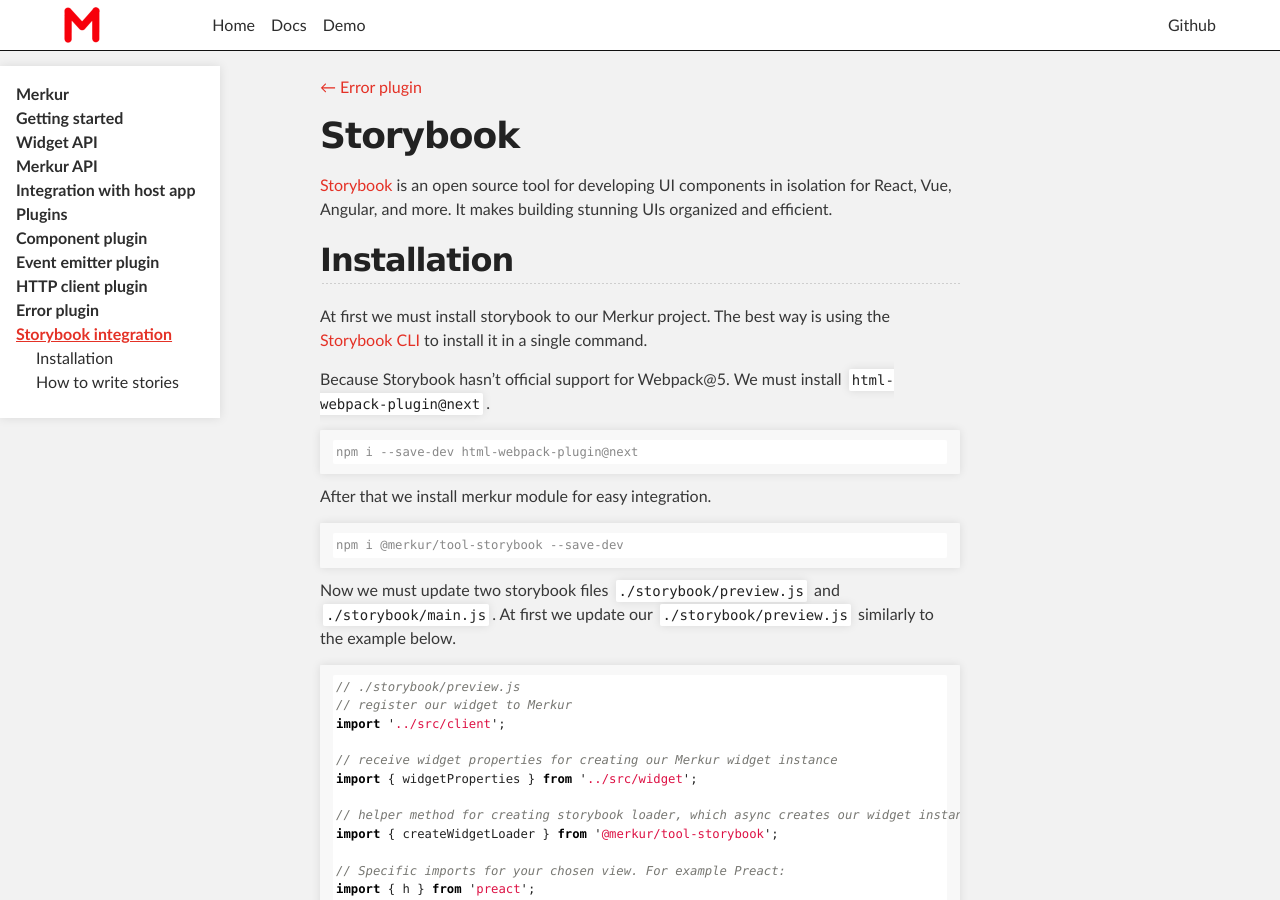
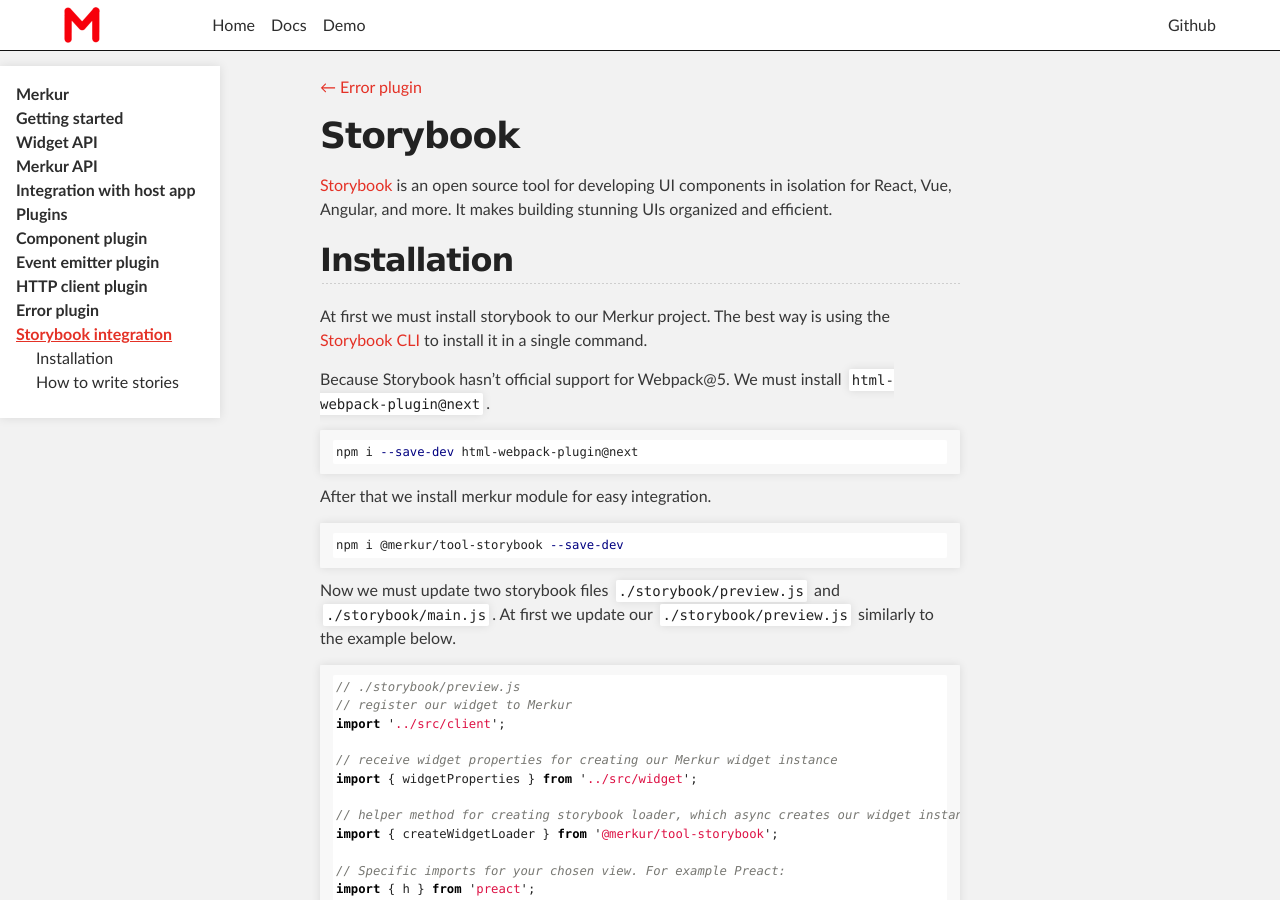
Before and after one commit to mjancarik/merkur, a Jekyll site: the page built from docs/docs/storybook-integration-into-merkur.md, in a window 1280 px wide and 900 px high. Built offline with Jekyll 4.4.1, drawn with Linux system fonts in a browser that asks for light colours.

````diff
--- a/docs/_data/why.json
+++ b/docs/_data/why.json
@@ -1,7 +1,7 @@
 [
   {
     "title": "Flexible",
-    "text": "You can pick your favorite framework (Vue, Angular, Ember) or templating engine (React, Preact, hyperHTML, µhtml)."
+    "text": "You can pick your favorite framework (Vue, Angular, Ember) or templating engine (React, Preact, hyperHTML, µhtml, Svelte, vanila)."
   },
   {
     "title": "Usable",
--- a/docs/docs/storybook-integration-into-merkur.md
+++ b/docs/docs/storybook-integration-into-merkur.md
@@ -13,13 +13,13 @@ At first we must install storybook to our Merkur project. The best way is using
 
 Because Storybook hasn't official support for Webpack@5. We must install `html-webpack-plugin@next`.
 
-```terminal
+```bash
 npm i --save-dev html-webpack-plugin@next
 ```
 
 After that we install merkur module for easy integration.
 
-```terminal
+```bash
 npm i @merkur/tool-storybook --save-dev
 ```
 
````
Also changed, not shown: docs/docs/getting-started.md (+1 -1 lines), README.md.
